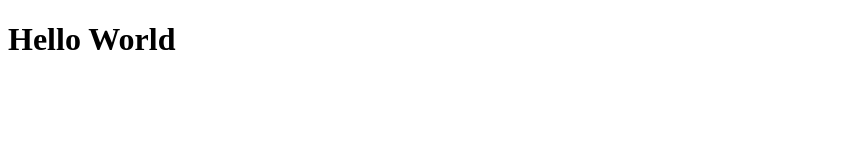
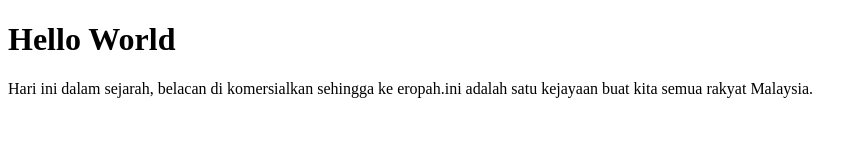
Before and after one commit to wandrakuzz/wandrakuzz.github.io, a plain HTML site: page index.html in a window 1280 px wide. Shown: the whole page, without its empty margins (0-867 px from the left). Drawn offline with Linux system fonts and the light colour scheme.

Commit message:
tambah sikit

```diff
--- a/index.html
+++ b/index.html
@@ -6,6 +6,8 @@
   </head>
   <body>
     <h1>Hello World</h1>
-
+    <p>
+      Hari ini dalam sejarah, belacan di komersialkan sehingga ke eropah.ini adalah satu kejayaan buat kita semua rakyat Malaysia.
+    </p>
   </body>
 </html>
```
